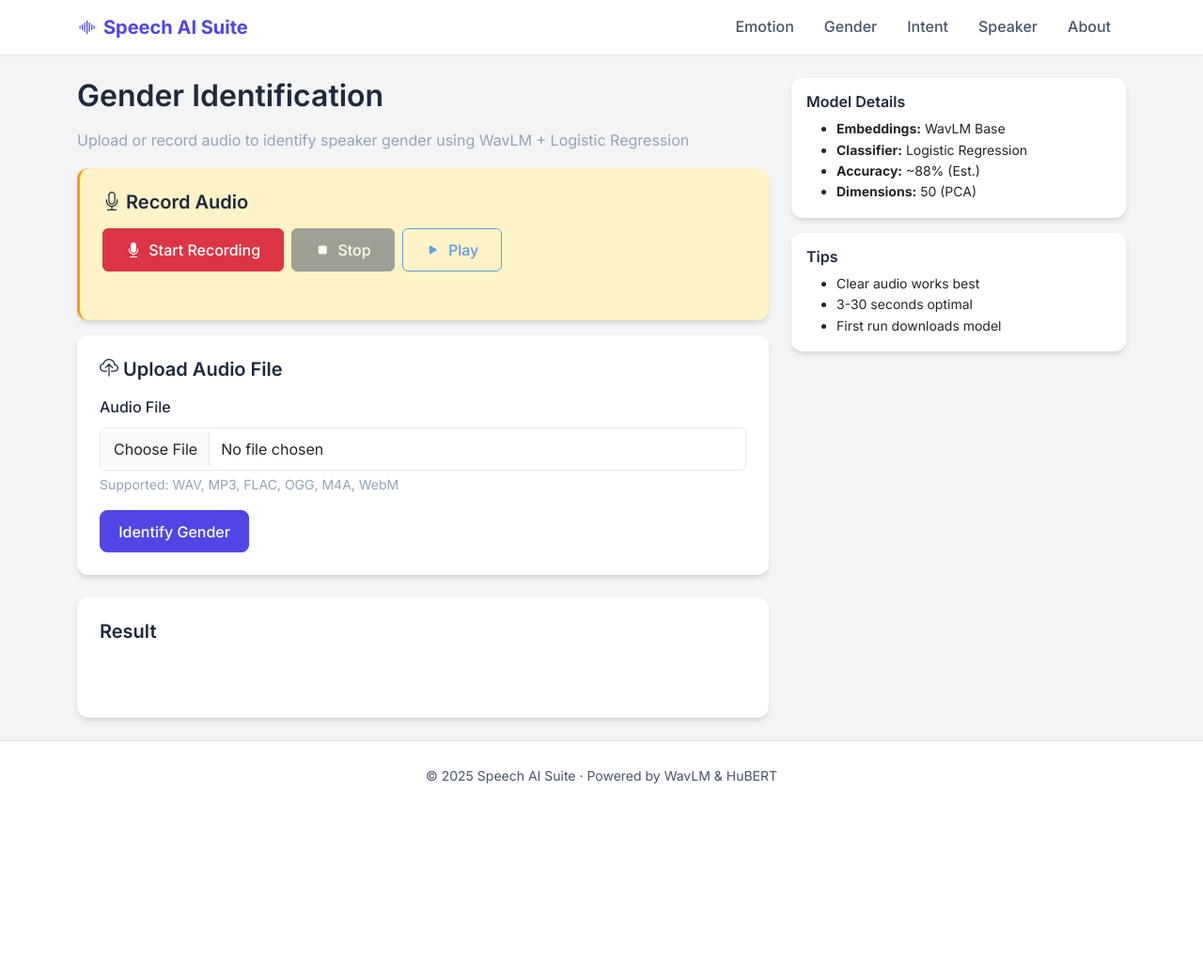
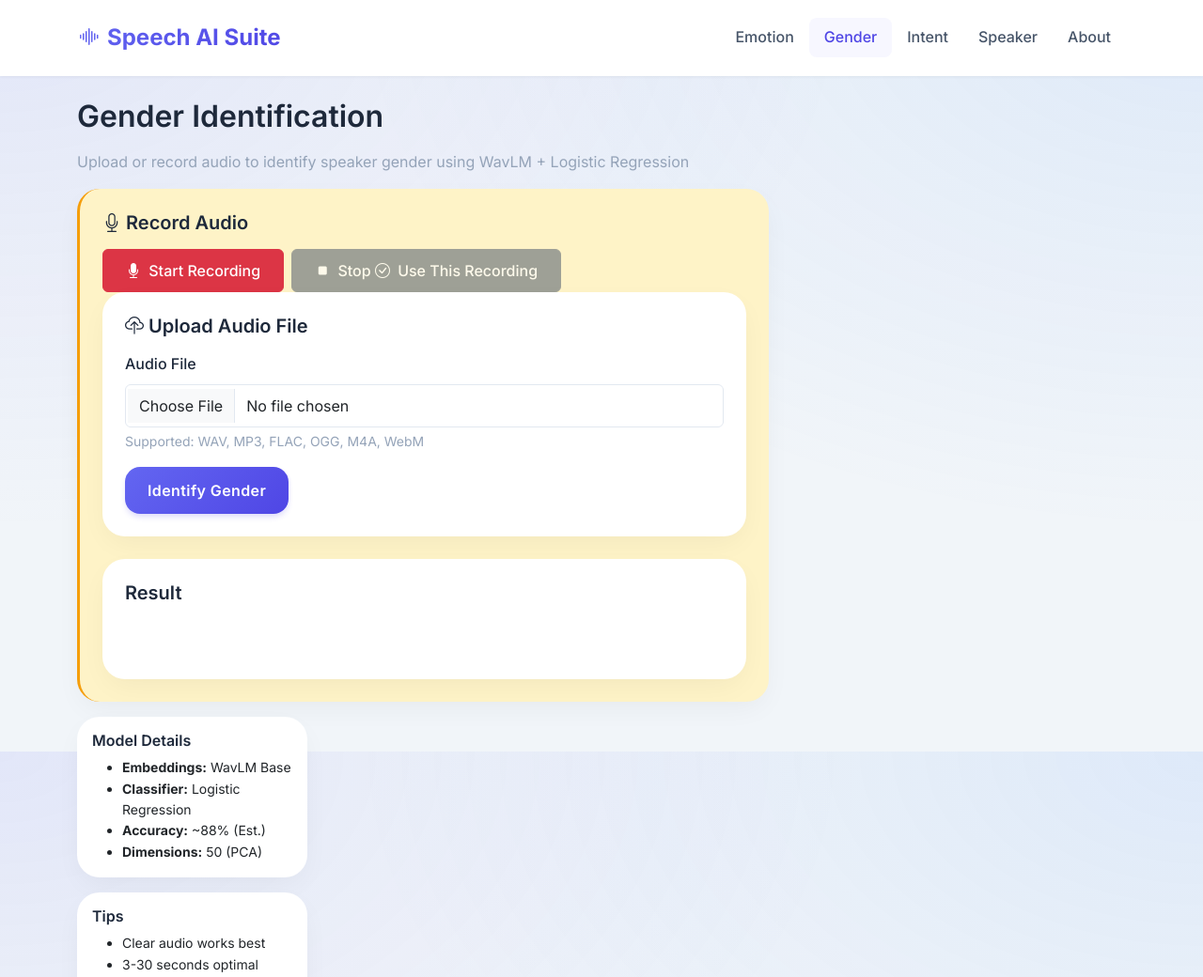
Before and after one commit to sk-inthiyaz/Emotion-classification, a Flask app: page /gender in a window 1280 px wide. Shown: the top 1040 px of the page at 94% size. Before the commit the page ends 834 px from the top, so only its background shows below. Run offline with Flask 3, Linux system fonts and the light colour scheme; the visitor is signed in with stand-in values (Sample User, id 1); some libraries are stand-ins or nearby versions.

Commit message:
feat: Overhaul UI with premium design and audio visualizer

```diff
--- a/app/app.py
+++ b/app/app.py
@@ -233,6 +233,7 @@ class IntentInferenceService:
     def __init__(self):
         self.device = torch.device("cpu")
         self._extractor = None
+        self._model = None
         self._classifier = None
         self._scaler = None
         self._pca = None
@@ -246,18 +247,14 @@ class IntentInferenceService:
         if self._classifier is not None:
             return
 
-        # Load Extractor (shared if possible, but we init new here for simplicity)
+        # Load Extractor and Model
         if self._extractor is None:
-            # Dynamic import to avoid NameError
-            from importlib.machinery import SourceFileLoader
-            import types
-            module_path = SRC_DIR / "2_wavlm_feature_extraction.py"
-            loader = SourceFileLoader("wavlm_feature_extraction", str(module_path))
-            mod = types.ModuleType(loader.name)
-            loader.exec_module(mod)
-            WavLMFeatureExtractor = getattr(mod, "WavLMFeatureExtractor")
+            from transformers import AutoFeatureExtractor, AutoModel
+            import librosa # Ensure librosa is available
 
-            self._extractor = WavLMFeatureExtractor(model_name="microsoft/wavlm-base-plus", device="cpu")
+            model_name = "microsoft/wavlm-base-plus"
+            self._extractor = AutoFeatureExtractor.from_pretrained(model_name)
+            self._model = AutoModel.from_pretrained(model_name)
 
         if not self._model_path.exists():
             raise FileNotFoundError(f"Intent model not found at {self._model_path}")
@@ -274,8 +271,16 @@ class IntentInferenceService:
         temp_wav = audio_path.with_suffix(".converted.wav")
         clean_path = convert_to_wav(str(audio_path), str(temp_wav))
 
-        # 1) Extract embedding
-        emb = self._extractor.extract_from_file(clean_path, pooling="mean")
+        # 1) Extract embedding using AutoModel
+        import librosa
+        audio, sr = librosa.load(clean_path, sr=16000)
+
+        inputs = self._extractor(audio, sampling_rate=16000, return_tensors="pt")
+        with torch.no_grad():
+            outputs = self._model(**inputs)
+
+        # Mean Pooling
+        emb = outputs.last_hidden_state.mean(dim=1).squeeze().numpy()
 
         # L2 Normalize
         norm = np.linalg.norm(emb)
--- a/app/static/css/custom.css
+++ b/app/static/css/custom.css
@@ -1,135 +1,164 @@
-/* Modern Professional UI */
+/* Premium Modern UI */
 :root {
-  --primary-color: #4f46e5;
-  --primary-hover: #4338ca;
-  --bg-color: #f3f4f6;
-  --card-bg: #ffffff;
-  --text-main: #1f2937;
-  --text-muted: #6b7280;
-  --success-color: #10b981;
-  --danger-color: #ef4444;
-  --shadow-sm: 0 1px 2px 0 rgba(0, 0, 0, 0.05);
-  --shadow-md: 0 4px 6px -1px rgba(0, 0, 0, 0.1), 0 2px 4px -1px rgba(0, 0, 0, 0.06);
-  --radius: 0.75rem;
+  --primary-gradient: linear-gradient(135deg, #6366f1 0%, #4f46e5 100%);
+  --secondary-gradient: linear-gradient(135deg, #3b82f6 0%, #2563eb 100%);
+  --surface-gradient: linear-gradient(180deg, #ffffff 0%, #f8fafc 100%);
+  --bg-color: #f1f5f9;
+  --text-main: #1e293b;
+  --text-muted: #64748b;
+  --card-shadow: 0 10px 30px -5px rgba(0, 0, 0, 0.05);
+  --card-hover-shadow: 0 20px 40px -5px rgba(0, 0, 0, 0.1);
+  --radius-lg: 1.5rem;
+  --radius-md: 1rem;
 }
 
 body {
   background-color: var(--bg-color);
-  font-family: 'Inter', -apple-system, BlinkMacSystemFont, "Segoe UI", Roboto, "Helvetica Neue", Arial, sans-serif;
+  background-image:
+    radial-gradient(at 0% 0%, rgba(99, 102, 241, 0.1) 0px, transparent 50%),
+    radial-gradient(at 100% 0%, rgba(59, 130, 246, 0.1) 0px, transparent 50%);
+  background-attachment: fixed;
+  font-family: 'Inter', sans-serif;
   color: var(--text-main);
+  min-height: 100vh;
 }
 
+/* Navbar */
 .navbar {
-  background: rgba(255, 255, 255, 0.9);
-  backdrop-filter: blur(10px);
-  box-shadow: var(--shadow-sm);
+  background: rgba(255, 255, 255, 0.8);
+  backdrop-filter: blur(12px);
+  border-bottom: 1px solid rgba(255, 255, 255, 0.3);
+  padding: 1rem 0;
 }
 
 .navbar-brand {
-  font-weight: 700;
-  color: var(--primary-color) !important;
+  font-weight: 800;
+  background: var(--primary-gradient);
+  -webkit-background-clip: text;
+  -webkit-text-fill-color: transparent;
+  font-size: 1.5rem;
 }
 
+.nav-link {
+  font-weight: 500;
+  color: var(--text-muted) !important;
+  transition: color 0.2s;
+  padding: 0.5rem 1rem !important;
+  border-radius: 0.5rem;
+}
+
+.nav-link:hover,
+.nav-link.active {
+  color: #4f46e5 !important;
+  background: rgba(99, 102, 241, 0.05);
+}
+
+/* Cards */
 .card {
   border: none;
-  border-radius: var(--radius);
-  box-shadow: var(--shadow-md);
-  background: var(--card-bg);
-  transition: transform 0.2s ease, box-shadow 0.2s ease;
+  border-radius: var(--radius-lg);
+  background: #ffffff;
+  box-shadow: var(--card-shadow);
+  transition: all 0.3s cubic-bezier(0.4, 0, 0.2, 1);
   overflow: hidden;
+  position: relative;
+}
+
+.card::before {
+  content: '';
+  position: absolute;
+  top: 0;
+  left: 0;
+  width: 100%;
+  height: 4px;
+  background: var(--primary-gradient);
+  opacity: 0;
+  transition: opacity 0.3s;
 }
 
 .card:hover {
-  transform: translateY(-2px);
-  box-shadow: 0 10px 15px -3px rgba(0, 0, 0, 0.1);
+  transform: translateY(-5px);
+  box-shadow: var(--card-hover-shadow);
 }
 
+.card:hover::before {
+  opacity: 1;
+}
+
+.task-icon {
+  font-size: 3rem;
+  margin-bottom: 1rem;
+  background: var(--surface-gradient);
+  width: 80px;
+  height: 80px;
+  display: flex;
+  align-items: center;
+  justify-content: center;
+  border-radius: 50%;
+  box-shadow: 0 4px 6px -1px rgba(0, 0, 0, 0.05);
+}
+
+/* Buttons */
 .btn-primary {
-  background-color: var(--primary-color);
-  border-color: var(--primary-color);
-  border-radius: 0.5rem;
-  padding: 0.6rem 1.2rem;
-  font-weight: 500;
+  background: var(--primary-gradient);
+  border: none;
+  border-radius: var(--radius-md);
+  padding: 0.8rem 1.5rem;
+  font-weight: 600;
+  letter-spacing: 0.025em;
+  box-shadow: 0 4px 6px -1px rgba(79, 70, 229, 0.2);
   transition: all 0.2s;
 }
 
 .btn-primary:hover {
-  background-color: var(--primary-hover);
-  border-color: var(--primary-hover);
   transform: translateY(-1px);
+  box-shadow: 0 10px 15px -3px rgba(79, 70, 229, 0.3);
+}
+
+/* Visualizer Canvas */
+#visualizer {
+  width: 100%;
+  height: 100px;
+  background: rgba(241, 245, 249, 0.5);
+  border-radius: var(--radius-md);
+  margin: 1rem 0;
 }
 
 /* Animations */
 @keyframes pulse-ring {
-  0% { transform: scale(0.95); box-shadow: 0 0 0 0 rgba(239, 68, 68, 0.7); }
-  70% { transform: scale(1); box-shadow: 0 0 0 10px rgba(239, 68, 68, 0); }
-  100% { transform: scale(0.95); box-shadow: 0 0 0 0 rgba(239, 68, 68, 0); }
+  0% {
+    box-shadow: 0 0 0 0 rgba(239, 68, 68, 0.4);
+  }
+
+  70% {
+    box-shadow: 0 0 0 15px rgba(239, 68, 68, 0);
+  }
+
+  100% {
+    box-shadow: 0 0 0 0 rgba(239, 68, 68, 0);
+  }
 }
 
 .recording-active {
-  animation: pulse-ring 2s infinite;
-  background-color: var(--danger-color) !important;
-  border-color: var(--danger-color) !important;
+  animation: pulse-ring 1.5s cubic-bezier(0.4, 0, 0.6, 1) infinite;
+  background: #ef4444 !important;
+  border-color: #ef4444 !important;
 }
 
-.fade-in {
-  animation: fadeIn 0.5s ease-in;
+/* Badges */
+.badge {
+  padding: 0.5em 1em;
+  border-radius: 2rem;
+  font-weight: 600;
+  letter-spacing: 0.025em;
 }
 
-@keyframes fadeIn {
-  from { opacity: 0; transform: translateY(10px); }
-  to { opacity: 1; transform: translateY(0); }
+.bg-success {
+  background: linear-gradient(135deg, #10b981 0%, #059669 100%) !important;
 }
 
-/* Audio Player Styling */
-.audio-player {
-  background: #f8fafc;
-  border-radius: 0.5rem;
-  padding: 1rem;
-  border: 1px solid #e2e8f0;
+/* Footer */
+.footer {
+  background: #ffffff;
+  border-top: 1px solid rgba(0, 0, 0, 0.05);
 }
-
-.audio-wave {
-  height: 6px;
-  background: #e2e8f0;
-  border-radius: 3px;
-  overflow: hidden;
-  margin-top: 0.5rem;
-}
-
-.audio-progress {
-  height: 100%;
-  background: var(--primary-color);
-  width: 0%;
-  transition: width 0.1s linear;
-}
-
-.audio-progress.playing {
-  background: linear-gradient(90deg, var(--primary-color), #818cf8);
-  background-size: 200% 100%;
-  animation: shimmer 2s infinite linear;
-}
-
-@keyframes shimmer {
-  0% { background-position: 100% 0; }
-  100% { background-position: -100% 0; }
-}
-
-/* Result Bars */
-.progress {
-  height: 0.6rem;
-  border-radius: 1rem;
-  background-color: #e5e7eb;
-}
-
-.progress-bar {
-  background-color: var(--primary-color);
-  border-radius: 1rem;
-}
-
-.prediction-label .badge {
-  font-size: 1.2rem;
-  padding: 0.5rem 1rem;
-  border-radius: 2rem;
-  font-weight: 600;
-}
--- /dev/null
+++ b/app/static/js/visualizer.js
@@ -0,0 +1,83 @@
+class AudioVisualizer {
+    constructor(canvasId, audioSource) {
+        this.canvas = document.getElementById(canvasId);
+        if (!this.canvas) return;
+
+        this.ctx = this.canvas.getContext('2d');
+        this.audioContext = new (window.AudioContext || window.webkitAudioContext)();
+        this.analyser = this.audioContext.createAnalyser();
+        this.analyser.fftSize = 256;
+        this.bufferLength = this.analyser.frequencyBinCount;
+        this.dataArray = new Uint8Array(this.bufferLength);
+        this.isActive = false;
+
+        // Handle window resize
+        this.resize();
+        window.addEventListener('resize', () => this.resize());
+    }
+
+    resize() {
+        if (this.canvas) {
+            this.canvas.width = this.canvas.offsetWidth;
+            this.canvas.height = this.canvas.offsetHeight;
+        }
+    }
+
+    connectStream(stream) {
+        if (this.source) {
+            this.source.disconnect();
+        }
+        this.source = this.audioContext.createMediaStreamSource(stream);
+        this.source.connect(this.analyser);
+        this.isActive = true;
+        this.draw();
+    }
+
+    connectElement(audioElement) {
+        if (this.source) {
+            this.source.disconnect();
+        }
+        // Create source only once per element to avoid errors
+        if (!audioElement._source) {
+            audioElement._source = this.audioContext.createMediaElementSource(audioElement);
+        }
+        this.source = audioElement._source;
+        this.source.connect(this.analyser);
+        this.analyser.connect(this.audioContext.destination);
+        this.isActive = true;
+        this.draw();
+    }
+
+    draw() {
+        if (!this.isActive) return;
+
+        requestAnimationFrame(() => this.draw());
+
+        this.analyser.getByteFrequencyData(this.dataArray);
+
+        const width = this.canvas.width;
+        const height = this.canvas.height;
+        const barWidth = (width / this.bufferLength) * 2.5;
+        let barHeight;
+        let x = 0;
+
+        this.ctx.clearRect(0, 0, width, height);
+
+        for (let i = 0; i < this.bufferLength; i++) {
+            barHeight = this.dataArray[i] / 2;
+
+            // Gradient fill
+            const gradient = this.ctx.createLinearGradient(0, height - barHeight, 0, height);
+            gradient.addColorStop(0, '#4f46e5'); // Primary
+            gradient.addColorStop(1, '#818cf8'); // Lighter
+
+            this.ctx.fillStyle = gradient;
+            this.ctx.fillRect(x, height - barHeight, barWidth, barHeight);
+
+            x += barWidth + 1;
+        }
+    }
+}
+
+// Initialize globally
+window.AudioVisualizer = AudioVisualizer;
--- a/app/templates/base.html
+++ b/app/templates/base.html
@@ -55,6 +55,7 @@
     </div>
   </footer>
 
+  <script src="{{ url_for('static', filename='js/visualizer.js') }}"></script>
   <script src="{{ url_for('static', filename='bootstrap.bundle.min.js') }}"></script>
 </body>
 
--- a/app/templates/gender.html
+++ b/app/templates/gender.html
@@ -15,27 +15,6 @@
           </button>
           <button class="btn btn-secondary" id="stopBtn" type="button" disabled>
             <i class="bi bi-stop-fill"></i> Stop
-          </button>
-          <button class="btn btn-outline-primary" id="playRecordedBtn" type="button" disabled>
-            <i class="bi bi-play-fill"></i> <span class="play-text">Play</span>
-          </button>
-        </div>
-
-        <!-- Audio Visualizer for Recording -->
-        <div id="recordedAudioPlayer" class="audio-player d-none">
-          <div class="audio-controls">
-            <div class="audio-time">
-              <span id="recordedCurrentTime">0:00</span> / <span id="recordedDuration">0:00</span>
-            </div>
-            <div class="audio-wave">
-              <div class="audio-progress" id="recordedProgress"></div>
-            </div>
-          </div>
-        </div>
-
-        <div id="recordingStatus" class="text-muted small"></div>
-        <audio id="audioPlayback" class="d-none"></audio>
-        <button class="btn btn-success d-none" id="useRecordingBtn" type="button">
             <i class="bi bi-check-circle"></i> Use This Recording
           </button>
         </div>
@@ -118,31 +97,6 @@
         <ul class="small mb-0">
           <li>Clear audio works best</li>
           <li>3-30 seconds optimal</li>
-        <li>First run downloads model</li>
-      </ul>
-    </div>
-  </div>
-</div>
-
-<script>
-  // Recording functionality
-  let mediaRecorder;
-  let audioChunks = [];
-  let recordedBlob;
-
-  const recordBtn = document.getElementById('recordBtn');
-  const stopBtn = document.getElementById('stopBtn');
-  const playRecordedBtn = document.getElementById('playRecordedBtn');
-  const useRecordingBtn = document.getElementById('useRecordingBtn');
-  const audioPlayback = document.getElementById('audioPlayback');
-  const recordingStatus = document.getElementById('recordingStatus');
-  const fileInput = document.getElementById('fileInput');
-
-  // Uploaded audio elements
-  const uploadedAudioPlayback = document.getElementById('uploadedAudioPlayback');
-  const playUploadedBtn = document.getElementById('playUploadedBtn');
-  const uploadedAudioPlayer = document.getElementById('uploadedAudioPlayer');
-
           // Audio player helper function
           function setupAudioPlayer(audioElement, playButton, currentTimeEl, durationEl, progressEl) {
           let isPlaying = false;
@@ -191,38 +145,16 @@
           if (isNaN(seconds)) return '0:00';
           const mins = Math.floor(seconds / 60);
           const secs = Math.floor(seconds % 60);
-    return mins + ':' + (secs < 10 ? '0' : '') + secs;
-  }
-
-  // Setup recorded audio player
-  const recordedAudioPlayer = document.getElementById('recordedAudioPlayer');
-  setupAudioPlayer(
-    audioPlayback,
-    playRecordedBtn,
-    document.getElementById('recordedCurrentTime'),
-    document.getElementById('recordedDuration'),
-    document.getElementById('recordedProgress')
-  );
-
-  // Setup uploaded audio player
-  setupAudioPlayer(
-    uploadedAudioPlayback,
-    playUploadedBtn,
-    document.getElementById('uploadedCurrentTime'),
-    document.getElementById('uploadedDuration'),
-    document.getElementById('uploadedProgress')
-  );
-
-  recordBtn.addEventListener('click', async function () {
-    try {
-      const stream = await navigator.mediaDevices.getUserMedia({ audio: true });
-
-      // Use audio/webm;codecs=opus for better browser compatibility
-      const options = { mimeType: 'audio/webm' };
-      mediaRecorder = new MediaRecorder(stream, options);
-      audioChunks = [];
-
-      mediaRecorder.ondataavailable = (event) => {
+          return mins + ':' + (secs < 10 ? '0' : '' ) + secs; } // Setup recorded audio player const
+            recordedAudioPlayer=document.getElementById('recordedAudioPlayer'); setupAudioPlayer( audioPlayback,
+            playRecordedBtn, document.getElementById('recordedCurrentTime'),
+            document.getElementById('recordedDuration'), document.getElementById('recordedProgress') ); // Setup
+            uploaded audio player setupAudioPlayer( uploadedAudioPlayback, playUploadedBtn,
+            document.getElementById('uploadedCurrentTime'), document.getElementById('uploadedDuration'),
+            document.getElementById('uploadedProgress') ); recordBtn.addEventListener('click', async function () { try {
+            const stream=await navigator.mediaDevices.getUserMedia({ audio: true }); // Use audio/webm;codecs=opus for
+            better browser compatibility const options={ mimeType: 'audio/webm' }; mediaRecorder=new
+            MediaRecorder(stream, options); audioChunks=[]; mediaRecorder.ondataavailable=(event)=> {
             audioChunks.push(event.data);
             };
 
```
Also changed, not shown: app/templates/intent.html (+16 -78 lines), scripts/train_intent_model.py (+23 -9 lines). Lines whose indentation alone changed are shown as unchanged.
